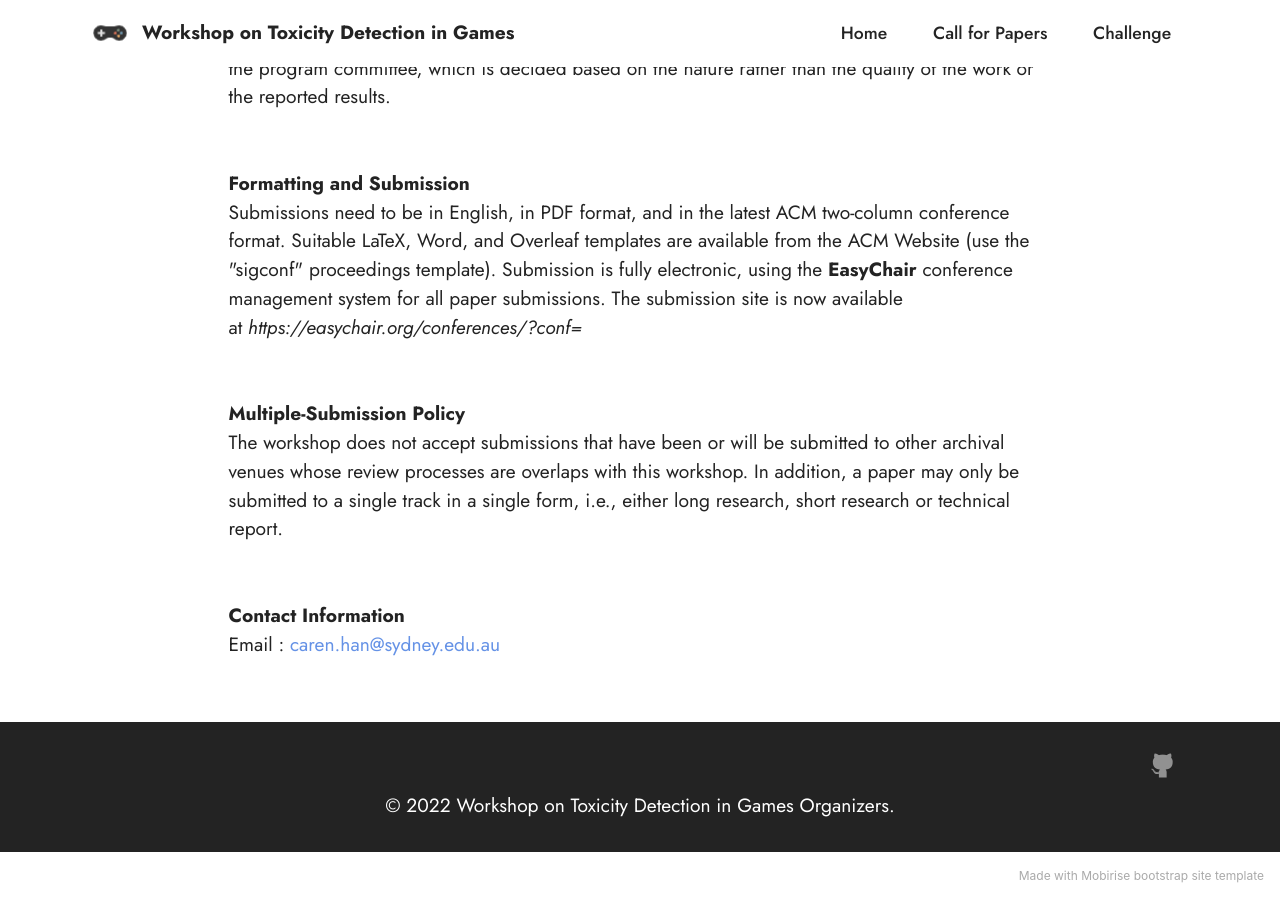
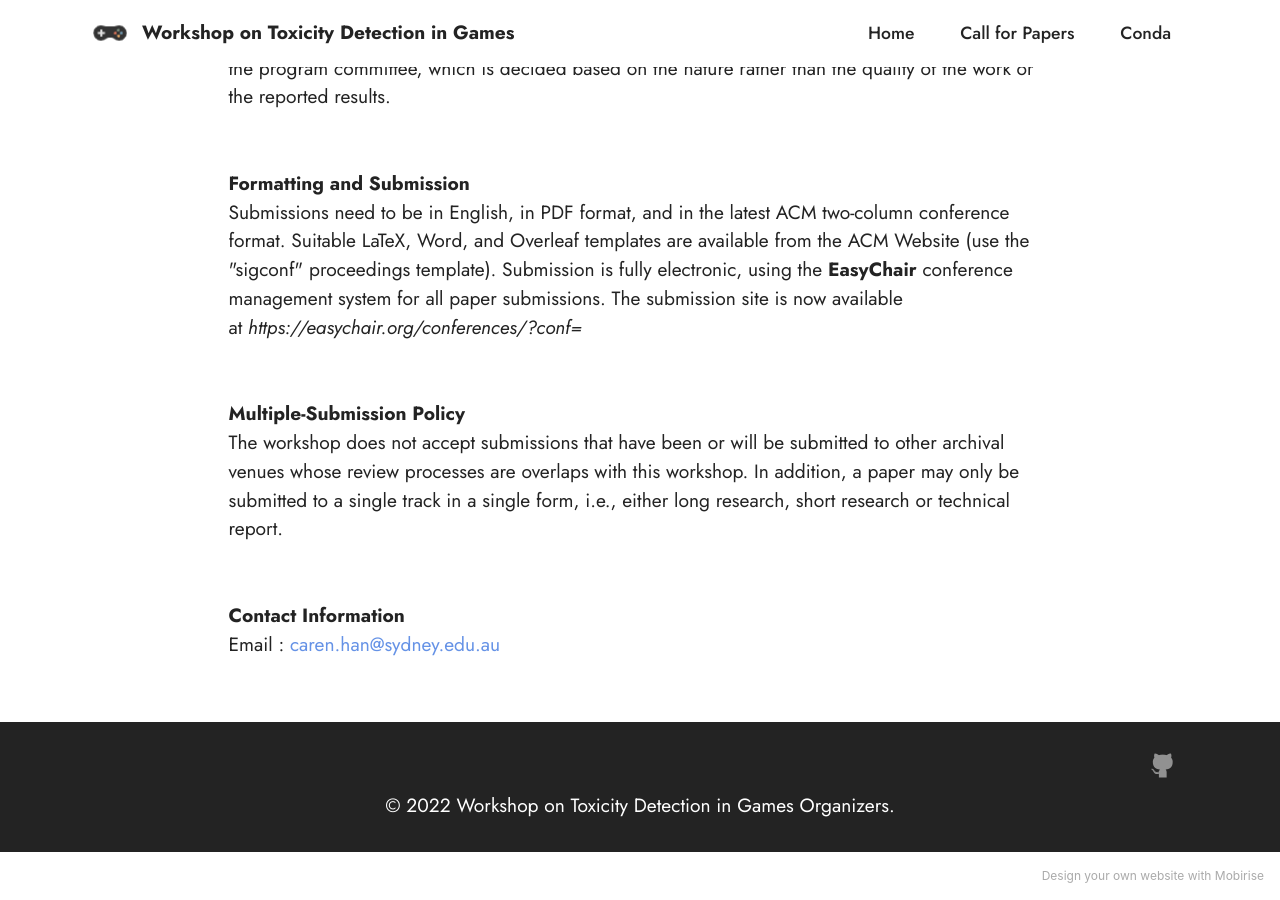
Before and after one commit to usydnlp2/usydnlp2.github.io, a Jekyll site: the page cfp.html, which Jekyll copies as it is, in a window 1280 px wide and 900 px high, scrolled down 2753 px. Built offline with Jekyll 4.4.1, drawn with Linux system fonts in a browser that asks for light colours.

Commit message:
create github pages

```diff
--- a/cfp.html
+++ b/cfp.html
@@ -49,7 +49,7 @@
             </button>
             <div class="collapse navbar-collapse" id="navbarSupportedContent">
                 <ul class="navbar-nav nav-dropdown nav-right" data-app-modern-menu="true"><li class="nav-item"><a class="nav-link link text-black text-primary display-4" href="index.html">Home</a></li>
-                    <li class="nav-item"><a class="nav-link link text-black show text-primary display-4" href="cfp.html" data-bs-auto-close="outside" aria-expanded="false">Call for Papers</a></li><li class="nav-item"><a class="nav-link link text-black text-primary display-4" href="https://usydnlp2.github.io/challenge.html" data-bs-auto-close="outside" aria-expanded="false" data-bs-toggle="dropdown" target="_blank">Challenge</a></li></ul>
+                    <li class="nav-item"><a class="nav-link link text-black show text-primary display-4" href="cfp.html" data-bs-auto-close="outside" aria-expanded="false">Call for Papers</a></li><li class="nav-item"><a class="nav-link link text-black show text-primary display-4" href="conda.html" data-bs-auto-close="outside" aria-expanded="false" target="_blank">Conda</a></li></ul>
 
 
             </div>
@@ -157,7 +157,7 @@
             </div>
         </div>
     </div>
-</section><section style="background-color: #fff; font-family: -apple-system, BlinkMacSystemFont, 'Segoe UI', 'Roboto', 'Helvetica Neue', Arial, sans-serif; color:#aaa; font-size:12px; padding: 0; align-items: center; display: flex;"><a href="https://mobirise.site/l" style="flex: 1 1; height: 3rem; padding-left: 1rem;"></a><p style="flex: 0 0 auto; margin:0; padding-right:1rem;"><a href="https://mobirise.site/t" style="color:#aaa;">Made</a> with Mobirise bootstrap site template</p></section><script src="assets/bootstrap/js/bootstrap.bundle.min.js"></script>  <script src="assets/smoothscroll/smooth-scroll.js"></script>  <script src="assets/ytplayer/index.js"></script>  <script src="assets/dropdown/js/navbar-dropdown.js"></script>  <script src="assets/theme/js/script.js"></script>
+</section><section style="background-color: #fff; font-family: -apple-system, BlinkMacSystemFont, 'Segoe UI', 'Roboto', 'Helvetica Neue', Arial, sans-serif; color:#aaa; font-size:12px; padding: 0; align-items: center; display: flex;"><a href="https://mobirise.site/j" style="flex: 1 1; height: 3rem; padding-left: 1rem;"></a><p style="flex: 0 0 auto; margin:0; padding-right:1rem;">Design your own <a href="https://mobirise.site/y" style="color:#aaa;">website</a> with Mobirise</p></section><script src="assets/bootstrap/js/bootstrap.bundle.min.js"></script>  <script src="assets/smoothscroll/smooth-scroll.js"></script>  <script src="assets/ytplayer/index.js"></script>  <script src="assets/dropdown/js/navbar-dropdown.js"></script>  <script src="assets/theme/js/script.js"></script>
 
 
 </body>
--- a/challenge.html
+++ b/challenge.html
@@ -49,7 +49,7 @@
             </button>
             <div class="collapse navbar-collapse" id="navbarSupportedContent">
                 <ul class="navbar-nav nav-dropdown nav-right" data-app-modern-menu="true"><li class="nav-item"><a class="nav-link link text-black text-primary display-4" href="index.html">Home</a></li>
-                    <li class="nav-item"><a class="nav-link link text-black show text-primary display-4" href="cfp.html" data-bs-auto-close="outside" aria-expanded="false">Call for Papers</a></li><li class="nav-item"><a class="nav-link link text-black text-primary display-4" href="https://usydnlp2.github.io/challenge.html" data-bs-auto-close="outside" aria-expanded="false" data-bs-toggle="dropdown" target="_blank">Challenge</a></li></ul>
+                    <li class="nav-item"><a class="nav-link link text-black show text-primary display-4" href="cfp.html" data-bs-auto-close="outside" aria-expanded="false">Call for Papers</a></li><li class="nav-item"><a class="nav-link link text-black show text-primary display-4" href="conda.html" data-bs-auto-close="outside" aria-expanded="false" target="_blank">Conda</a></li></ul>
 
 
             </div>
@@ -199,7 +199,7 @@
             </div>
         </div>
     </div>
-</section><section style="background-color: #fff; font-family: -apple-system, BlinkMacSystemFont, 'Segoe UI', 'Roboto', 'Helvetica Neue', Arial, sans-serif; color:#aaa; font-size:12px; padding: 0; align-items: center; display: flex;"><a href="https://mobirise.site/s" style="flex: 1 1; height: 3rem; padding-left: 1rem;"></a><p style="flex: 0 0 auto; margin:0; padding-right:1rem;">Mobirise website builder - <a href="https://mobirise.site/o" style="color:#aaa;">Click for more</a></p></section><script src="assets/bootstrap/js/bootstrap.bundle.min.js"></script>  <script src="assets/smoothscroll/smooth-scroll.js"></script>  <script src="assets/ytplayer/index.js"></script>  <script src="assets/playervimeo/vimeo_player.js"></script>  <script src="assets/dropdown/js/navbar-dropdown.js"></script>  <script src="assets/theme/js/script.js"></script>
+</section><section style="background-color: #fff; font-family: -apple-system, BlinkMacSystemFont, 'Segoe UI', 'Roboto', 'Helvetica Neue', Arial, sans-serif; color:#aaa; font-size:12px; padding: 0; align-items: center; display: flex;"><a href="https://mobirise.site/a" style="flex: 1 1; height: 3rem; padding-left: 1rem;"></a><p style="flex: 0 0 auto; margin:0; padding-right:1rem;"><a href="https://mobirise.site/s" style="color:#aaa;">Site</a> was built with Mobirise website templates</p></section><script src="assets/bootstrap/js/bootstrap.bundle.min.js"></script>  <script src="assets/smoothscroll/smooth-scroll.js"></script>  <script src="assets/ytplayer/index.js"></script>  <script src="assets/playervimeo/vimeo_player.js"></script>  <script src="assets/dropdown/js/navbar-dropdown.js"></script>  <script src="assets/theme/js/script.js"></script>
 
 
 </body>
--- a/conda.html
+++ b/conda.html
@@ -49,7 +49,7 @@
             </button>
             <div class="collapse navbar-collapse" id="navbarSupportedContent">
                 <ul class="navbar-nav nav-dropdown nav-right" data-app-modern-menu="true"><li class="nav-item"><a class="nav-link link text-black text-primary display-4" href="index.html">Home</a></li>
-                    <li class="nav-item"><a class="nav-link link text-black show text-primary display-4" href="cfp.html" data-bs-auto-close="outside" aria-expanded="false">Call for Papers</a></li><li class="nav-item"><a class="nav-link link text-black text-primary display-4" href="https://usydnlp2.github.io/challenge.html" data-bs-auto-close="outside" aria-expanded="false" data-bs-toggle="dropdown" target="_blank">Challenge</a></li></ul>
+                    <li class="nav-item"><a class="nav-link link text-black show text-primary display-4" href="cfp.html" data-bs-auto-close="outside" aria-expanded="false">Call for Papers</a></li><li class="nav-item"><a class="nav-link link text-black show text-primary display-4" href="conda.html" data-bs-auto-close="outside" aria-expanded="false" target="_blank">Conda</a></li></ul>
 
 
             </div>
@@ -199,7 +199,7 @@
             </div>
         </div>
     </div>
-</section><section style="background-color: #fff; font-family: -apple-system, BlinkMacSystemFont, 'Segoe UI', 'Roboto', 'Helvetica Neue', Arial, sans-serif; color:#aaa; font-size:12px; padding: 0; align-items: center; display: flex;"><a href="https://mobirise.site/o" style="flex: 1 1; height: 3rem; padding-left: 1rem;"></a><p style="flex: 0 0 auto; margin:0; padding-right:1rem;">Mobirise site builder - <a href="https://mobirise.site/n" style="color:#aaa;">See it</a></p></section><script src="assets/bootstrap/js/bootstrap.bundle.min.js"></script>  <script src="assets/smoothscroll/smooth-scroll.js"></script>  <script src="assets/ytplayer/index.js"></script>  <script src="assets/playervimeo/vimeo_player.js"></script>  <script src="assets/dropdown/js/navbar-dropdown.js"></script>  <script src="assets/theme/js/script.js"></script>
+</section><section style="background-color: #fff; font-family: -apple-system, BlinkMacSystemFont, 'Segoe UI', 'Roboto', 'Helvetica Neue', Arial, sans-serif; color:#aaa; font-size:12px; padding: 0; align-items: center; display: flex;"><a href="https://mobirise.site/c" style="flex: 1 1; height: 3rem; padding-left: 1rem;"></a><p style="flex: 0 0 auto; margin:0; padding-right:1rem;"><a href="https://mobirise.site" style="color:#aaa;">mobirise.com</a> free website software</p></section><script src="assets/bootstrap/js/bootstrap.bundle.min.js"></script>  <script src="assets/smoothscroll/smooth-scroll.js"></script>  <script src="assets/ytplayer/index.js"></script>  <script src="assets/playervimeo/vimeo_player.js"></script>  <script src="assets/dropdown/js/navbar-dropdown.js"></script>  <script src="assets/theme/js/script.js"></script>
 
 
 </body>
--- a/index.html
+++ b/index.html
@@ -49,7 +49,7 @@
             </button>
             <div class="collapse navbar-collapse" id="navbarSupportedContent">
                 <ul class="navbar-nav nav-dropdown nav-right" data-app-modern-menu="true"><li class="nav-item"><a class="nav-link link text-black text-primary display-4" href="index.html">Home</a></li>
-                    <li class="nav-item"><a class="nav-link link text-black show text-primary display-4" href="cfp.html" data-bs-auto-close="outside" aria-expanded="false">Call for Papers</a></li><li class="nav-item"><a class="nav-link link text-black text-primary display-4" href="https://usydnlp2.github.io/challenge.html" data-bs-auto-close="outside" aria-expanded="false" data-bs-toggle="dropdown" target="_blank">Challenge</a></li></ul>
+                    <li class="nav-item"><a class="nav-link link text-black show text-primary display-4" href="cfp.html" data-bs-auto-close="outside" aria-expanded="false">Call for Papers</a></li><li class="nav-item"><a class="nav-link link text-black show text-primary display-4" href="conda.html" data-bs-auto-close="outside" aria-expanded="false" target="_blank">Conda</a></li></ul>
 
 
             </div>
@@ -323,7 +323,7 @@
             </div>
         </div>
     </div>
-</section><section style="background-color: #fff; font-family: -apple-system, BlinkMacSystemFont, 'Segoe UI', 'Roboto', 'Helvetica Neue', Arial, sans-serif; color:#aaa; font-size:12px; padding: 0; align-items: center; display: flex;"><a href="https://mobirise.site/d" style="flex: 1 1; height: 3rem; padding-left: 1rem;"></a><p style="flex: 0 0 auto; margin:0; padding-right:1rem;">How to create your own site - <a href="https://mobirise.site/x" style="color:#aaa;">Read more</a></p></section><script src="assets/bootstrap/js/bootstrap.bundle.min.js"></script>  <script src="assets/smoothscroll/smooth-scroll.js"></script>  <script src="assets/ytplayer/index.js"></script>  <script src="assets/dropdown/js/navbar-dropdown.js"></script>  <script src="assets/theme/js/script.js"></script>
+</section><section style="background-color: #fff; font-family: -apple-system, BlinkMacSystemFont, 'Segoe UI', 'Roboto', 'Helvetica Neue', Arial, sans-serif; color:#aaa; font-size:12px; padding: 0; align-items: center; display: flex;"><a href="https://mobirise.site/w" style="flex: 1 1; height: 3rem; padding-left: 1rem;"></a><p style="flex: 0 0 auto; margin:0; padding-right:1rem;">This <a href="https://mobirise.site/e" style="color:#aaa;">page</a> was started with Mobirise</p></section><script src="assets/bootstrap/js/bootstrap.bundle.min.js"></script>  <script src="assets/smoothscroll/smooth-scroll.js"></script>  <script src="assets/ytplayer/index.js"></script>  <script src="assets/dropdown/js/navbar-dropdown.js"></script>  <script src="assets/theme/js/script.js"></script>
 
 
 </body>
```
Also changed, not shown: 1 other file.
